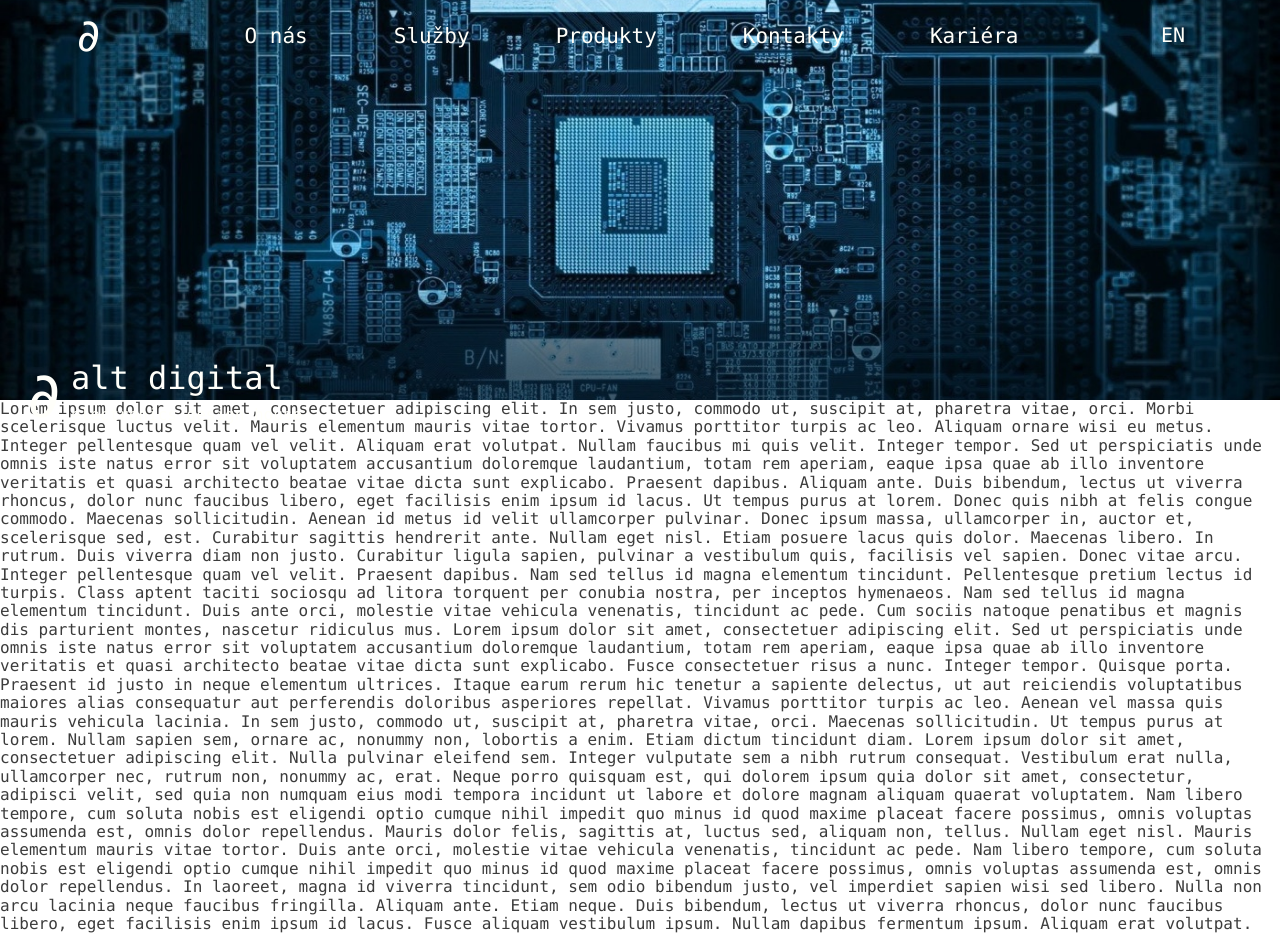
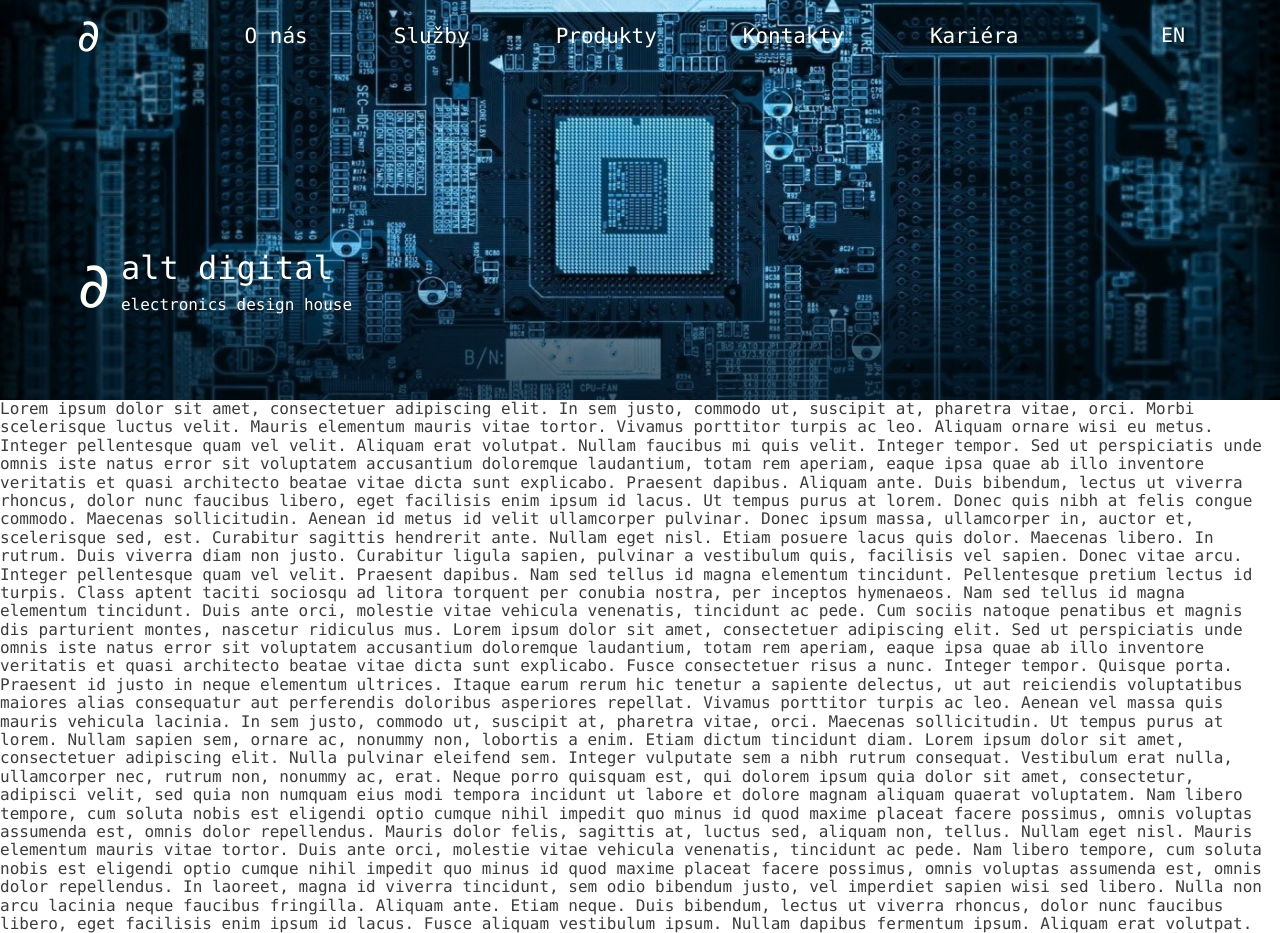
Before and after one commit to pslib-cz/RP2021-SafrAdam-Web-pro-AltDigital, a plain HTML site: page index.html in a window 1280 px wide. Drawn offline with Linux system fonts and the light colour scheme.

```diff
--- a/css/style.css
+++ b/css/style.css
@@ -11,7 +11,6 @@
     padding: 0;
     box-sizing: border-box;
 }
-
 
 header {
     z-index: 999;
@@ -134,12 +133,20 @@
     margin-left: 0.5em;
 }
 
-
-
 @media (min-width: 768px) {
     .podheader {
         min-height: 50vh;
     }
+
+    header {
+        padding: 10px calc(75px/2) 10px 75px;
+    }
+
+    .title {
+        top: 250px;
+        left: 75px;
+    }
+
 
 }
 
```
